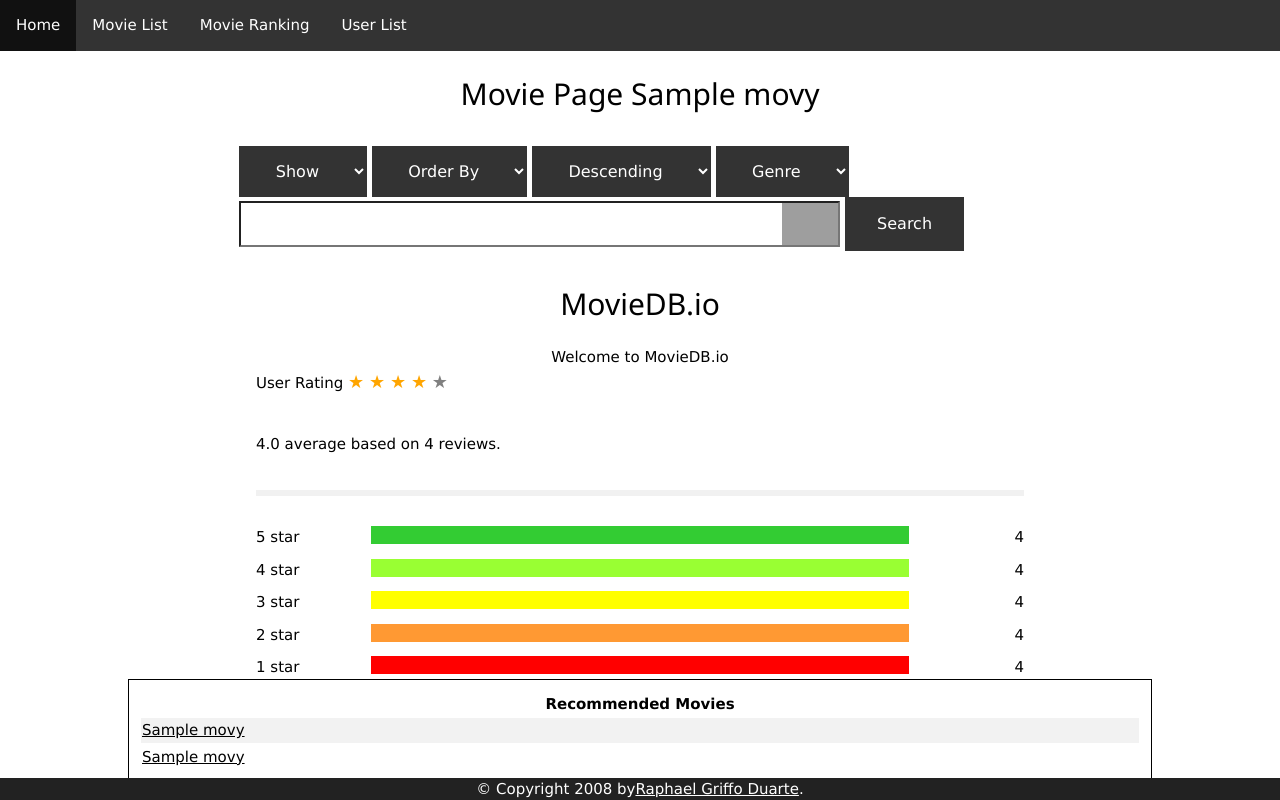
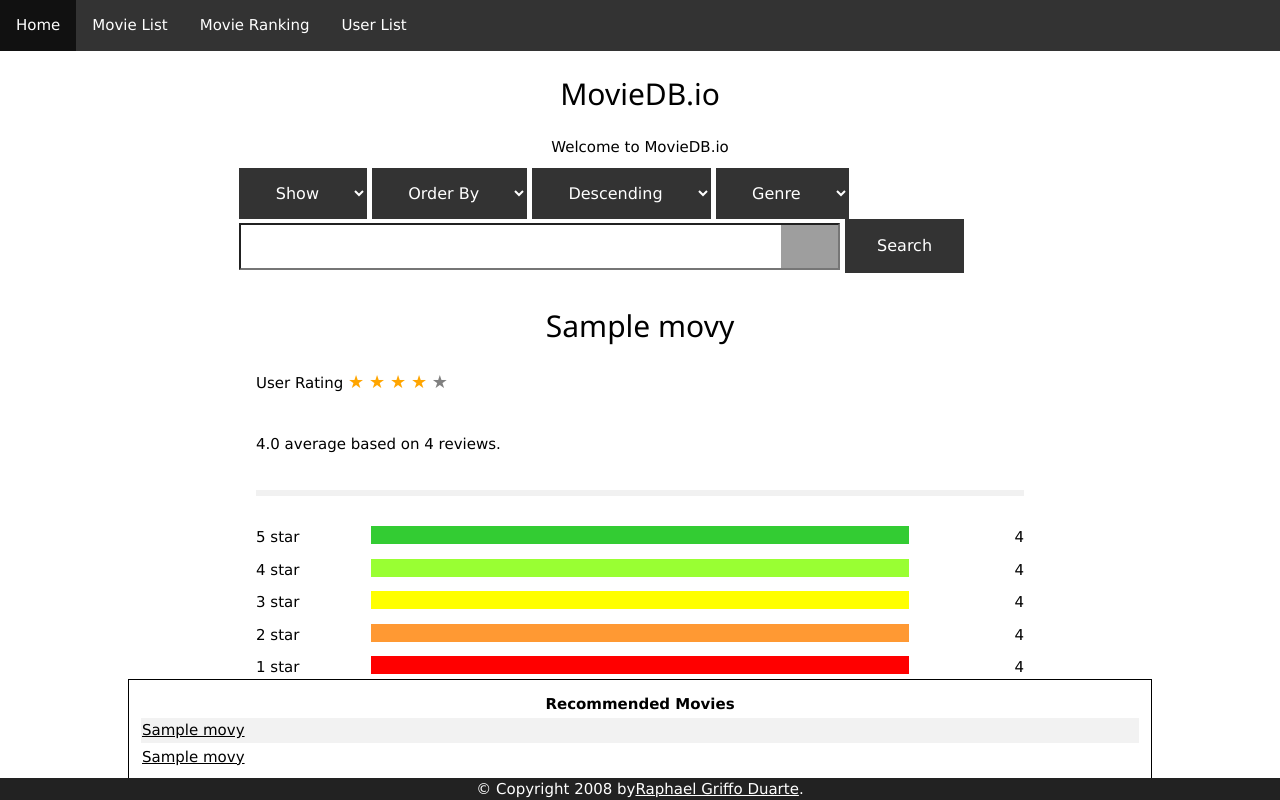
Before and after one commit to raphaelgri/DataStorageApp, a Flask app: page /MovieDB.io/moviePage/1 in a window 1280 px wide. Run offline with Flask 2, Linux system fonts and the light colour scheme; tables that the repository leaves empty hold one stand-in row (values such as "Sample post"); grey boxes are pictures that could not be loaded.

Commit message:
Layout changes to the view

```diff
--- a/Python/templates/base.html
+++ b/Python/templates/base.html
@@ -14,8 +14,10 @@
         <li><a href="/MovieDB.io/userList">User List</a></li>
     </ul>
     <div id="content">
-        {% block PageTitle %}
-        {% endblock %}
+        <h1>MovieDB.io</h1>
+        <p class="important">
+          Welcome to MovieDB.io
+        </p>
         <div class="SearchArea">
             <form class="SearchArea">
                 <select name="lsize" id="lsize" class="NavButton">\n
@@ -50,6 +52,8 @@
                 <input type="submit" value="Search" class="NavButton">
             </form>
         </div>
+        {% block PageTitle %}
+        {% endblock %}
         {% block content %}
         {% endblock %}
     </div>
@@ -57,7 +61,7 @@
 
 <div id="footer" class="footer">
     {% block footer %}
-    &copy; Copyright 2008 by<a href="http://domain.invalid/">Raphael Griffo Duarte</a>.
+    &copy; Copyright 2008 by<a href="https://github.com/raphaelgri/">Raphael Griffo Duarte</a>.
     {% endblock %}
 </div>
 
--- a/Python/templates/home.html
+++ b/Python/templates/home.html
@@ -5,8 +5,5 @@
 {% endblock %}
 {% block PageTitle %}<h1>Home</h1>{% endblock %}
 {% block content %}
-    <h1>MovieDB.io</h1>
-    <p class="important">
-      Welcome to MovieDB.io
-    </p>
+
 {% endblock %}
--- a/Python/templates/movieList.html
+++ b/Python/templates/movieList.html
@@ -5,10 +5,6 @@
 {% endblock %}
 {% block PageTitle %}<h1>Movie List</h1>{% endblock %}
 {% block content %}
-    <h1>MovieDB.io</h1>
-    <p class="important">
-      Welcome to MovieDB.io
-    </p>
   <table class="resultTable">
     <tr>
       <th>Movie Title</th>
--- a/Python/templates/moviePage.html
+++ b/Python/templates/moviePage.html
@@ -3,12 +3,8 @@
 {% block head %}
     {{ super() }}
 {% endblock %}
-{% block PageTitle %}<h1>Movie Page {{ title }}</h1>{% endblock %}
+{% block PageTitle %}<h1>{{ title }}</h1>{% endblock %}
 {% block content %}
-    <h1>MovieDB.io</h1>
-    <p class="important">
-      Welcome to MovieDB.io
-    </p>
     {{ styletag|safe }}
         {% for bar in bars %}
             {{ bar|safe }}
```
Lines whose indentation alone changed are shown as unchanged.
